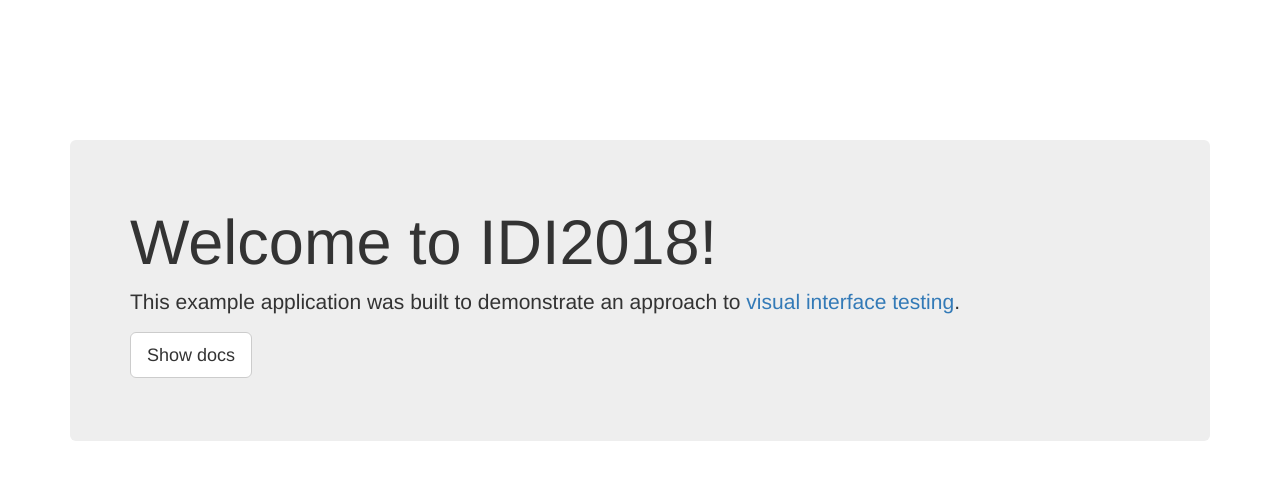
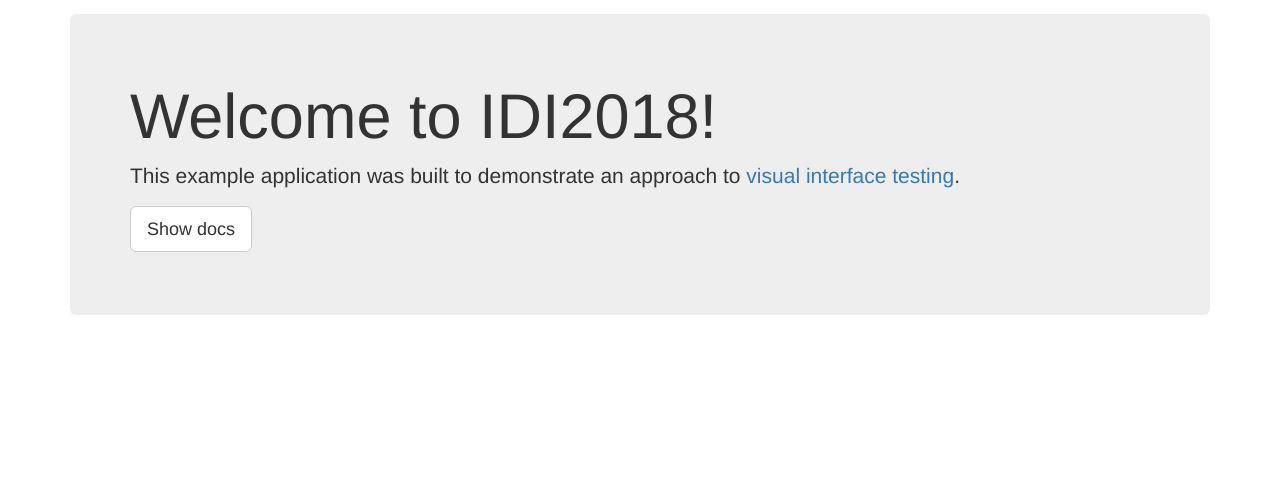
Before and after one commit to sterago/idi2018, a Flask app: template sample_app/templates/index.html in a window 1280 px wide. Shown: the top 480 px of the page. Run offline with Flask 2, Linux system fonts and the light colour scheme; the template is opened without the code that fills it, so the values that code supplies are empty; some libraries are stand-ins or nearby versions.

Commit message:
Testing deployment

```diff
--- a/sample_app/static/sample-app.css
+++ b/sample_app/static/sample-app.css
@@ -1,3 +1,4 @@
 .jumbotron {
-  margin-top: 10em;  // add a little space
+  margin-top: 1em;  // add a little space
+  background-color: aliceblue;
 }
```
